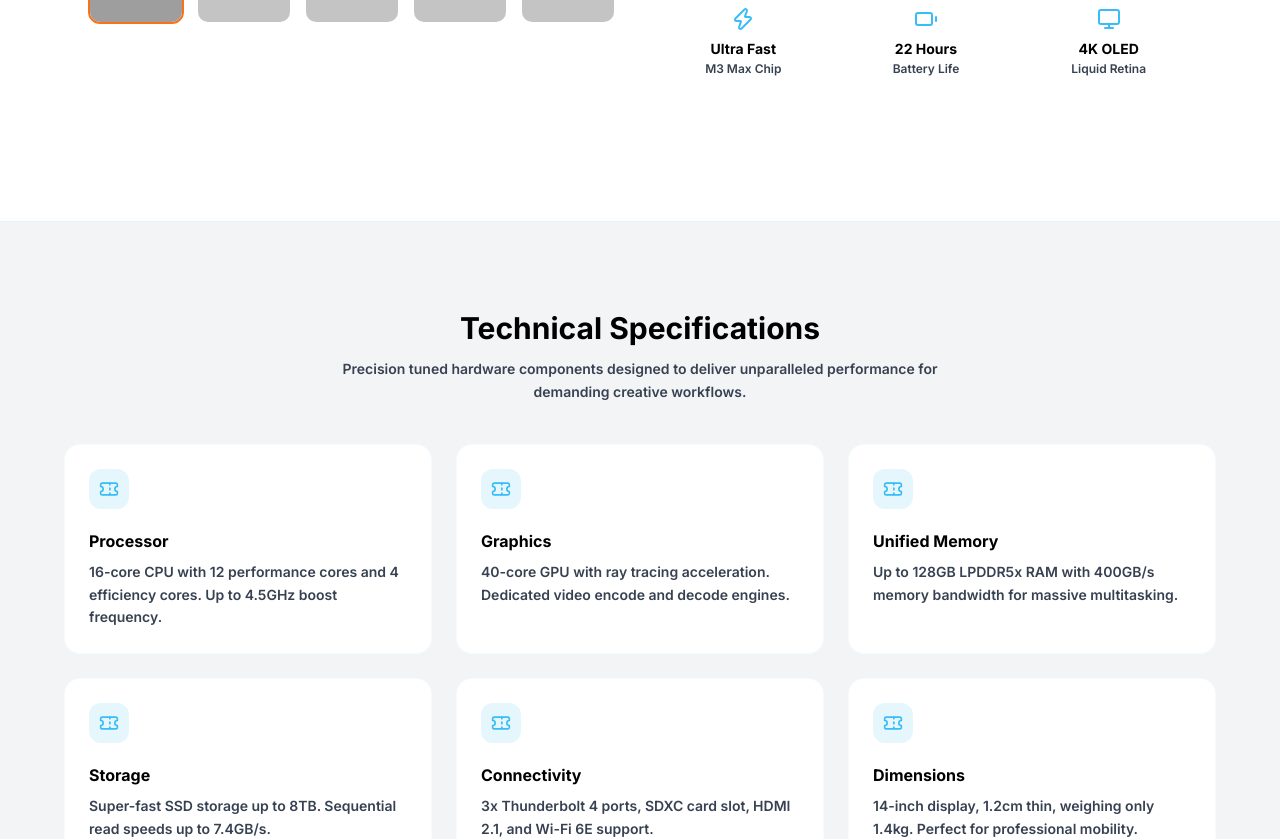
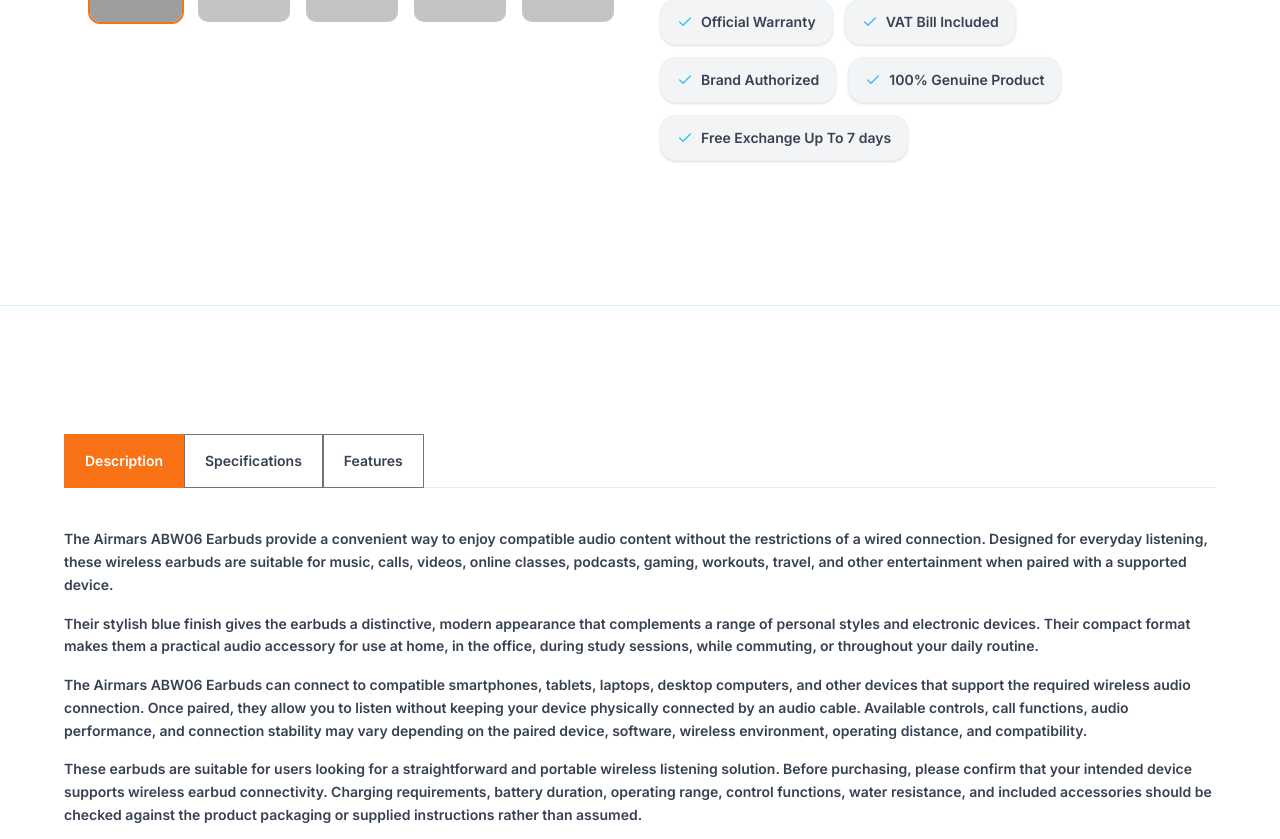
Before and after one commit to Hrit-Codes/Tech-Vault-Frontend, a React (Vite) app: page /product in a window 1280 px wide. Shown: the part 599-1438 px from the top of the page. Built offline with nearby package versions, Linux system fonts and the light colour scheme; grey boxes are pictures that could not be loaded.

Commit message:
Replaced technical specifications with product tabs

```diff
--- a/src/Components/Header/Header.tsx
+++ b/src/Components/Header/Header.tsx
@@ -38,11 +38,7 @@
                 </div>
 
                 {/* Desktop Nav */}
-                <div className={`hidden md:flex relative items-center gap-1 backdrop-blur-md border rounded-full px-2 py-2 ${
-                    isHomePage
-                        ? "bg-black/10 dark:bg-white/5 border-black/10 dark:border-white/10"
-                        : "bg-white/80 dark:bg-primary-950/80 border-black/10 dark:border-white/10 shadow-sm"
-                }`}>
+                <div className="hidden md:flex relative items-center gap-1 backdrop-blur-md border rounded-full px-2 py-2 bg-white/10 dark:bg-white/5 border-black/10 dark:border-white/10 shadow-sm">
                     {/* Sliding indicator */}
                     <div
                         className="absolute h-[calc(100%-8px)] top-1 rounded-full bg-primary-500 transition-all duration-300 ease-out pointer-events-none"
--- /dev/null
+++ b/src/Components/Product/Tab/ProductDescriptionTab.tsx
@@ -0,0 +1,30 @@
+type ProductDescriptionTabProps = {
+    description?: string;
+}
+
+const defaultProductDescription = `The Airmars ABW06 Earbuds provide a convenient way to enjoy compatible audio content without the restrictions of a wired connection. Designed for everyday listening, these wireless earbuds are suitable for music, calls, videos, online classes, podcasts, gaming, workouts, travel, and other entertainment when paired with a supported device.
+
+Their stylish blue finish gives the earbuds a distinctive, modern appearance that complements a range of personal styles and electronic devices. Their compact format makes them a practical audio accessory for use at home, in the office, during study sessions, while commuting, or throughout your daily routine.
+
+The Airmars ABW06 Earbuds can connect to compatible smartphones, tablets, laptops, desktop computers, and other devices that support the required wireless audio connection. Once paired, they allow you to listen without keeping your device physically connected by an audio cable. Available controls, call functions, audio performance, and connection stability may vary depending on the paired device, software, wireless environment, operating distance, and compatibility.
+
+These earbuds are suitable for users looking for a straightforward and portable wireless listening solution. Before purchasing, please confirm that your intended device supports wireless earbud connectivity. Charging requirements, battery duration, operating range, control functions, water resistance, and included accessories should be checked against the product packaging or supplied instructions rather than assumed.
+
+Choose the Airmars ABW06 Earbuds in Blue for convenient everyday listening, portable use, and a stylish colour that stands out.`;
+
+export default function ProductDescriptionTab({
+    description,
+}: ProductDescriptionTabProps) {
+    const content = description || defaultProductDescription;
+    const paragraphs = content.split("\n\n");
+
+    return (
+        <div className="w-full py-10 flex flex-col gap-4">
+            {paragraphs.map((paragraph, index) => (
+                <p key={index} className="text-sm leading-relaxed font-semibold text-description">
+                    {paragraph}
+                </p>
+            ))}
+        </div>
+    );
+}
--- /dev/null
+++ b/src/Components/Product/Tab/ProductFeaturesTab.tsx
@@ -0,0 +1,32 @@
+import { CheckCircle } from "lucide-react";
+
+const defaultProductFeatures = [
+    'Compact Charging Case',
+    'Touch Controls',
+    'Comfortable In-Ear Design',
+    'Clear Audio Performance',
+    'Stylish Blue Finish',
+    'Portable & Lightweight',
+    'Easy Device Pairing',
+    'Wireless Connectivity',
+    'Everyday Use Design'
+]
+
+export default function ProductFeaturesTab() {
+    const features = defaultProductFeatures;
+    return (
+        <div className="w-full py-10">
+            <div className="grid grid-cols-1 sm:grid-cols-2 lg:grid-cols-3 gap-4">
+                {features.map((feature, index) => (
+                    <div
+                        key={index}
+                        className="flex items-center gap-3 px-5 py-4 rounded-2xl bg-section-alternative border border-secondary-400/5 hover:border-primary-400/30 transition-colors"
+                    >
+                        <CheckCircle size={18} className="text-primary-400 shrink-0" strokeWidth={2.5} />
+                        <p className="text-sm font-semibold">{feature}</p>
+                    </div>
+                ))}
+            </div>
+        </div>
+    )
+}
--- /dev/null
+++ b/src/Components/Product/Tab/ProductSpecificationTab.tsx
@@ -0,0 +1,45 @@
+const defaultSpecifications = [
+    { label: "Build", value: "Plastic Body" },
+    { label: "Shape", value: "In-Ear Stem Design" },
+    { label: "IP Rating", value: "Not Specified" },
+    { label: "Noise Cancellation", value: "Passive Noise Isolation" },
+    { label: 'Impedance (ohms)', value: '32Ω' },
+    { label: 'Playtime', value: '3-5 Hours' },
+    { label: 'Bluetooth Versions', value: 'Bluetooth 5.3' },
+    { label: 'Charging Time', value: '1.5-2 Hours' },
+    { label: 'Case Battery Capacity', value: '300mAh' },
+    { label: 'Frequency Response Range', value: '20Hz-20kHz' },
+]
+
+export default function ProductSpecificationTab() {
+    const specifications = defaultSpecifications;
+    return (
+        <div className="w-full py-10 max-w-3xl">
+            <div className="rounded-2xl border border-secondary-400/5 bg-section overflow-hidden">
+                <table className="w-full border-collapse text-left">
+                    <thead className="font-bold text-base">
+                        <tr className="bg-section-alternative py-3.5 px-5">
+                            <td className="py-3.5 px-5 font-bold border-r border-secondary-400/10">Specifications</td>
+                            <td className="py-3.5 px-5 font-bol">Value</td>
+                        </tr>
+                    </thead>
+                    <tbody>
+                        {specifications.map((item, index) => (
+                            <tr
+                                key={index}
+                                className={`text-sm ${index !== specifications.length - 1 ? "border-b border-secondary-400/10" : ""}`}
+                            >
+                                <td className="py-3.5 px-5 font-semibold border-r border-secondary-400/10 text-description w-1/2">
+                                    {item.label}
+                                </td>
+                                <td className="py-3.5 px-5 font-bold">
+                                    {item.value}
+                                </td>
+                            </tr>
+                        ))}
+                    </tbody>
+                </table>
+            </div>
+        </div>
+    )
+}
--- a/src/Page/ProductDetail/index.tsx
+++ b/src/Page/ProductDetail/index.tsx
@@ -1,9 +1,21 @@
 import { useState } from "react";
-import { Heart, ShoppingBag, Star, Ticket } from "lucide-react";
-import { product, specifications, reviews } from "../../configs/constants";
+import { CheckIcon, Heart, ShoppingBag, Star, StarIcon } from "lucide-react";
+import { product, reviews } from "../../configs/constants";
+import ProductDescriptionTab from "../../Components/Product/Tab/ProductDescriptionTab";
+import ProductFeaturesTab from "../../Components/Product/Tab/ProductFeaturesTab";
+import ProductSpecificationTab from "../../Components/Product/Tab/ProductSpecificationTab";
+
+const defaultProductBadges=[
+  "Official Warranty",
+  "VAT Bill Included",
+  "Brand Authorized",
+  "100% Genuine Product",
+  "Free Exchange Up To 7 days"
+]
 
 export default function ProductDetailPage() {
   const [selectedImage, setSelectedImage] = useState(0);
+  const [selectedButton, setSelectedButton]=useState<"description"|"specifications"|"features">("description");
 
   return (
     <div className="w-full bg-section">
@@ -93,15 +105,11 @@
             </div>
           </div>
 
-          {/* Specs Mini Summary */}
-          <div className="grid grid-cols-3 gap-4 pt-2">
-            {product.specs.map(({ icon: Icon, label, sub }) => (
-              <div key={label} className="flex flex-col items-center gap-2 text-center">
-                <Icon size={24} className="text-secondary-400" />
-                <div>
-                  <p className="text-sm font-bold">{label}</p>
-                  <p className="text-xs text-description font-semibold mt-0.5">{sub}</p>
-                </div>
+          {/* Product Badge Summary */}
+          <div className="flex gap-3 flex-wrap">
+            {defaultProductBadges.map((badge, index) => (
+              <div key={index} className="text-description text-sm font-semibold shadow-sm px-4 py-3 rounded-2xl border border-secondary-400/5 bg-section-alternative flex items-center gap-2 hover:border-primary-400/30 transition-colors">
+                <CheckIcon size={16} className="text-secondary-400 shrink-0" />{badge}
               </div>
             ))}
           </div>
@@ -109,7 +117,36 @@
         </div>
       </div>
 
-      {/* Deep Dive Technical Specifications Section */}
+      <div className="border-y border-secondary-400/20 py-32 px-6">
+        <div className="w-full max-w-6xl mx-auto">
+          <div className="w-full flex items-center border-b border-secondary-400/20">
+            {(
+              [
+                { key: "description", label: "Description" },
+                { key: "specifications", label: "Specifications" },
+                { key: "features", label: "Features" },
+              ] as const
+            ).map(({ key, label }) => (
+              <button
+                key={key}
+                onClick={() => setSelectedButton(key)}
+                className={`-mb-px py-4 px-5 text-sm font-semibold border border-neutral-500 transition-colors hover:cursor-pointer ${
+                  selectedButton === key
+                    ? "border-primary-500 text-white bg-primary-500"
+                    : " text-description hover:text-black dark:hover:text-white"
+                }`}
+              >
+                {label}
+              </button>
+            ))}
+          </div>
+          {selectedButton === "description" && <ProductDescriptionTab />}
+          {selectedButton === "specifications" && <ProductSpecificationTab />}
+          {selectedButton === "features" && <ProductFeaturesTab />}
+        </div>
+      </div>
+
+      {/* Deep Dive Technical Specifications Section
       <div className="bg-section-alternative py-8 px-6 border-t border-secondary-400/5">
         <div className="w-full max-w-6xl mx-auto py-14">
           <div className="flex flex-col gap-3 text-center max-w-2xl mx-auto">
@@ -136,7 +173,7 @@
             ))}
           </div>
         </div>
-      </div>
+      </div> */}
 
       {/* Customer Reviews Section */}
       <div className="w-full bg-section border-t border-secondary-400/5">
@@ -194,6 +231,12 @@
                 </p>
               </div>
             ))}
+
+            <div className="w-full flex justify-center mt-6">
+              <button className="bg-primary-500 py-4 px-10 rounded-full hover:bg-primary-500/90 hover:cursor-pointer text-white font-semibold transition-colors">
+                View More
+              </button>
+            </div>
           </div>
 
         </div>
```
